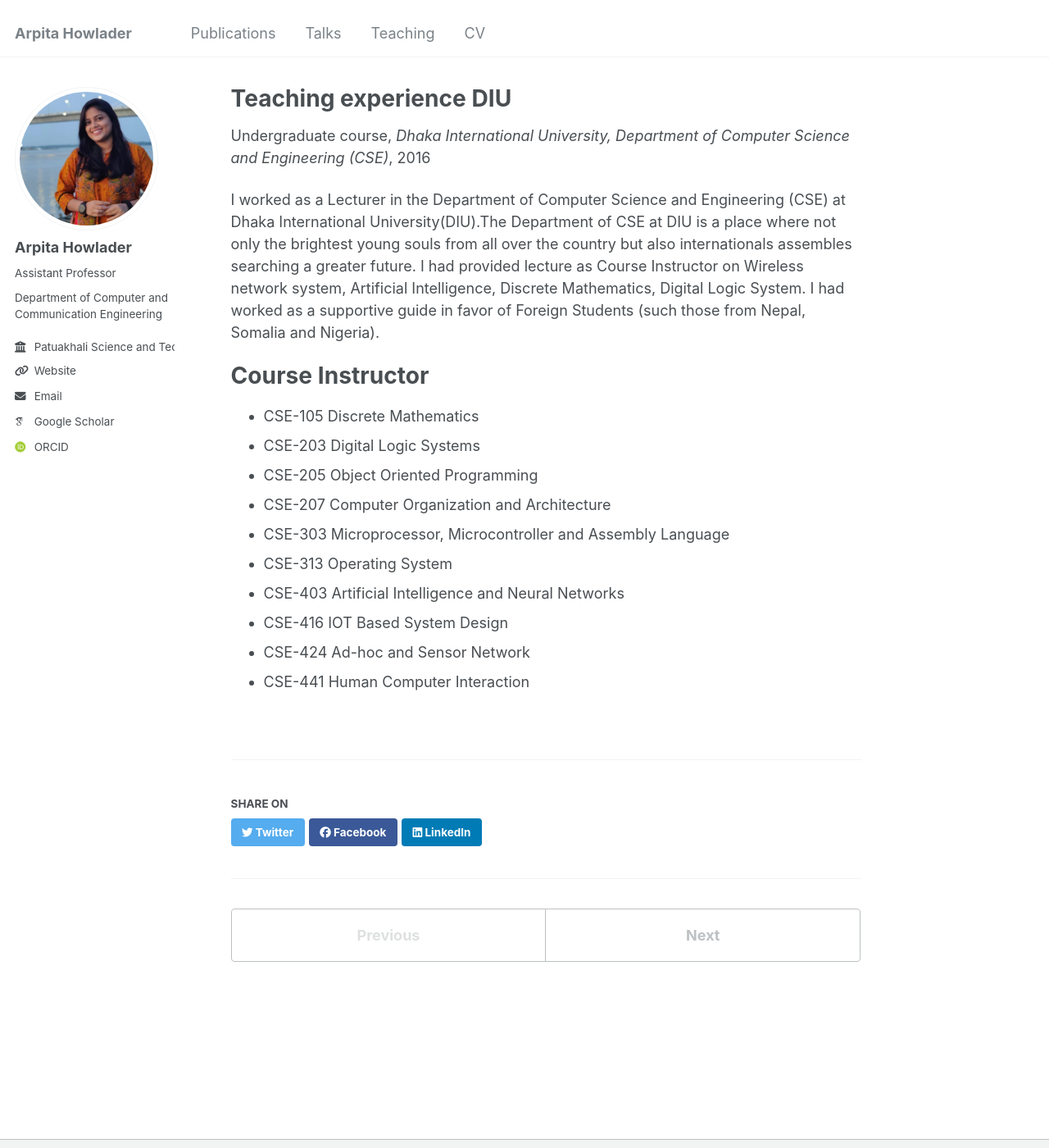
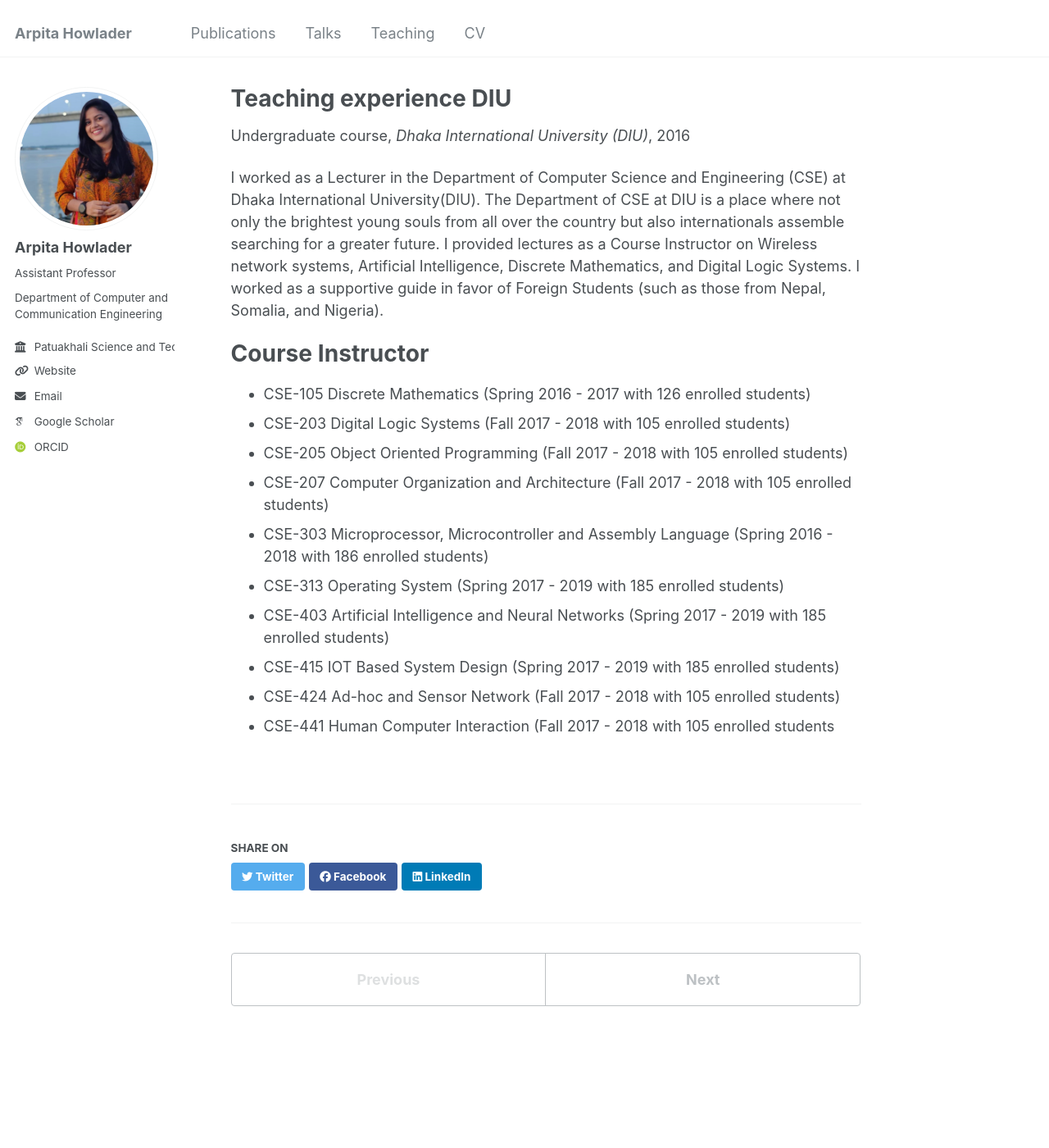
Before and after one commit to arpitahowlader/arpitahowlader.github.io, a Jekyll site: the page built from _teaching/2016-spring-teaching-1.md, in a window 1280 px wide and 1400 px high. Shown: the whole window at 82% size. Built offline with Jekyll 4.4.1, drawn with Linux system fonts in a browser that asks for light colours; some web fonts are replaced.

Commit message:
Update 2016-spring-teaching-1.md

```diff
--- a/_teaching/2016-spring-teaching-1.md
+++ b/_teaching/2016-spring-teaching-1.md
@@ -3,22 +3,22 @@ title: "Teaching experience DIU"
 collection: teaching
 type: "Undergraduate course"
 permalink: /teaching/2016-spring-teaching-1
-venue: "Dhaka International University, Department of Computer Science and Engineering (CSE)"
+venue: "Dhaka International University (DIU)"
 date: 2016-08-14
 location: "Dhaka, Bangladesh"
 ---
 
-I worked as a Lecturer in the Department of Computer Science and Engineering (CSE) at Dhaka International University(DIU).The Department of CSE at DIU is a place where not only the brightest young souls from all over the country but also internationals assembles searching a greater future. I had provided lecture as Course Instructor on Wireless network system, Artificial Intelligence, Discrete Mathematics, Digital Logic System. I had worked as a supportive guide in favor of Foreign Students (such those from Nepal, Somalia and Nigeria).
+I worked as a Lecturer in the Department of Computer Science and Engineering (CSE) at Dhaka International University(DIU). The Department of CSE at DIU is a place where not only the brightest young souls from all over the country but also internationals assemble searching for a greater future. I provided lectures as a Course Instructor on Wireless network systems, Artificial Intelligence, Discrete Mathematics, and Digital Logic Systems. I worked as a supportive guide in favor of Foreign Students (such as those from Nepal, Somalia, and Nigeria).
 
 Course Instructor
 ======
-* CSE-105 Discrete Mathematics
-* CSE-203 Digital Logic Systems
-* CSE-205 Object Oriented Programming
-* CSE-207 Computer Organization and Architecture
-* CSE-303 Microprocessor, Microcontroller and Assembly Language
-* CSE-313 Operating System
-* CSE-403 Artificial Intelligence and Neural Networks
-* CSE-416 IOT Based System Design
-* CSE-424 Ad-hoc and Sensor Network
-* CSE-441 Human Computer Interaction
+* CSE-105   Discrete Mathematics (Spring 2016 - 2017 with 126 enrolled students)
+* CSE-203   Digital Logic Systems (Fall 2017 - 2018 with 105 enrolled students)
+* CSE-205   Object Oriented Programming (Fall 2017 - 2018 with 105 enrolled students)
+* CSE-207   Computer Organization and Architecture (Fall 2017 - 2018 with 105 enrolled students)
+* CSE-303   Microprocessor, Microcontroller and Assembly Language (Spring 2016 - 2018 with 186 enrolled students)
+* CSE-313   Operating System (Spring 2017 - 2019 with 185 enrolled students)
+* CSE-403   Artificial Intelligence and Neural Networks (Spring 2017 - 2019 with 185 enrolled students)
+* CSE-415   IOT Based System Design (Spring 2017 - 2019 with 185 enrolled students)
+* CSE-424   Ad-hoc and Sensor Network (Fall 2017 - 2018 with 105 enrolled students)
+* CSE-441   Human Computer Interaction (Fall 2017 - 2018 with 105 enrolled students
```
